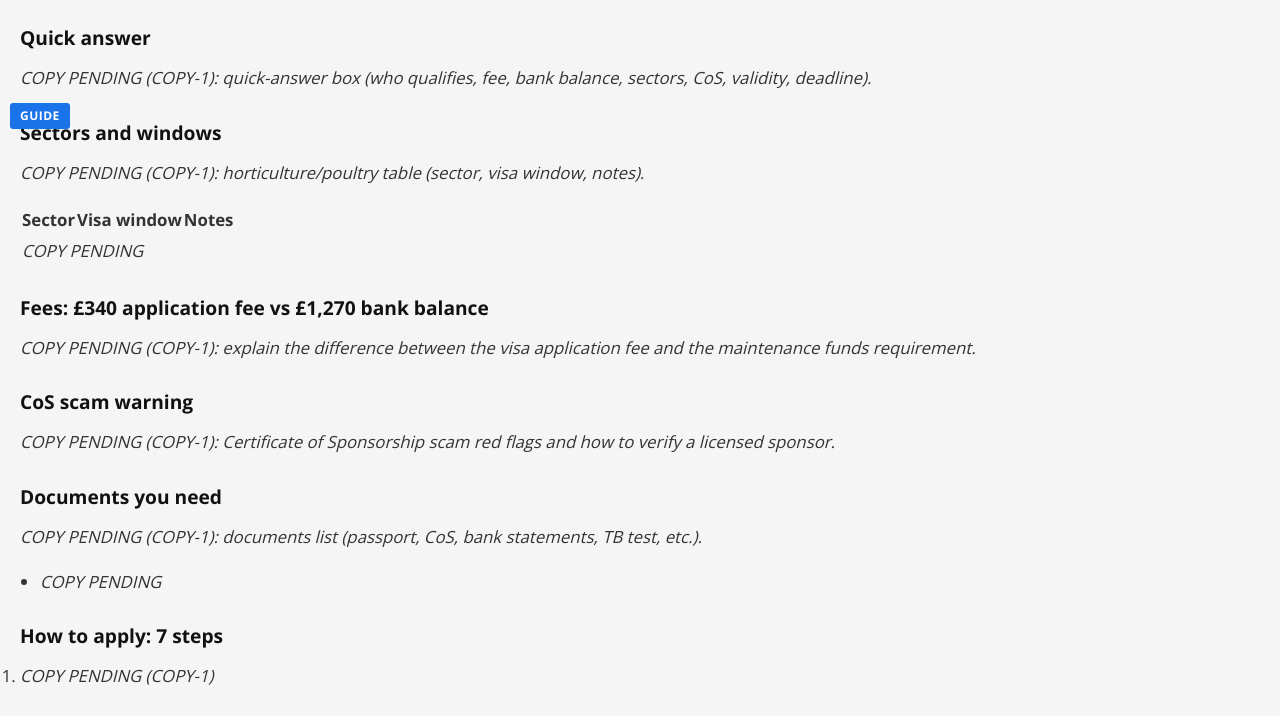
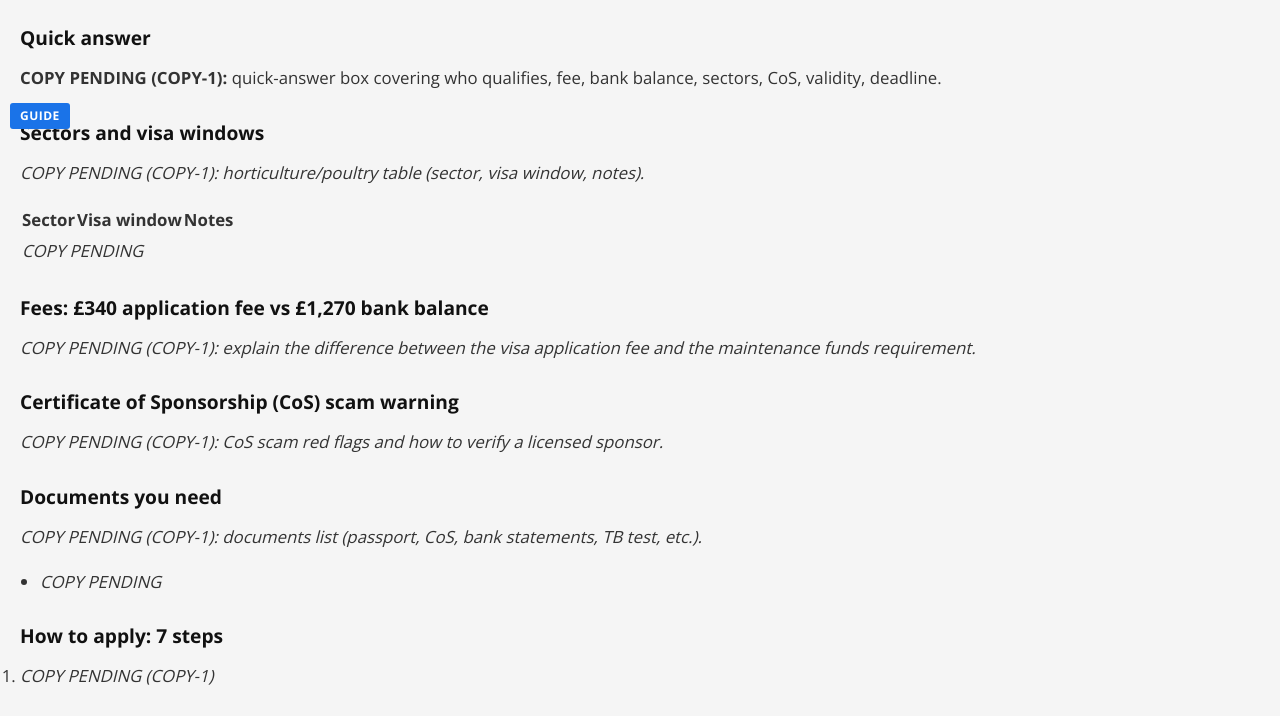
Before and after one commit to kushinaakintokunsunday-afk/mindnewsng, a website: page static-articles/uk-seasonal-worker-visa-2027-requirements.html in a window 1280 px wide. Shown: the part 681-1397 px from the top of the page. Drawn offline with nearby package versions, Linux system fonts and the light colour scheme.

Commit message:
Guide skeleton: all 11 sections with COPY PENDING placeholders

```diff
--- a/static-articles/uk-seasonal-worker-visa-2027-requirements.html
+++ b/static-articles/uk-seasonal-worker-visa-2027-requirements.html
@@ -45,74 +45,84 @@
             </div>
 
             <div class="article-body">
-                <!-- COPY PENDING (COPY-1): quick-answer box -->
+
+                <!-- 1. Quick-answer box -->
                 <section class="quick-answer" aria-label="Quick answer">
                     <h2>Quick answer</h2>
-                    <p><em>COPY PENDING (COPY-1): quick-answer box (who qualifies, fee, bank balance, sectors, CoS, validity, deadline).</em></p>
+                    <p><strong>COPY PENDING (COPY-1):</strong> quick-answer box covering who qualifies, fee, bank balance, sectors, CoS, validity, deadline.</p>
                 </section>
 
-                <!-- COPY PENDING (COPY-1): horticulture/poultry table -->
+                <!-- 2. Horticulture/poultry table -->
                 <section>
-                    <h2>Sectors and windows</h2>
+                    <h2>Sectors and visa windows</h2>
                     <p><em>COPY PENDING (COPY-1): horticulture/poultry table (sector, visa window, notes).</em></p>
-                    <table class="guide-table"><thead><tr><th>Sector</th><th>Visa window</th><th>Notes</th></tr></thead><tbody><tr><td colspan="3"><em>COPY PENDING</em></td></tr></tbody></table>
+                    <table class="guide-table">
+                        <thead><tr><th>Sector</th><th>Visa window</th><th>Notes</th></tr></thead>
+                        <tbody><tr><td colspan="3"><em>COPY PENDING</em></td></tr></tbody>
+                    </table>
                 </section>
 
-                <!-- COPY PENDING (COPY-1): £340 vs £1,270 -->
+                <!-- 3. £340 vs £1,270 -->
                 <section>
-                    <h2>Fees: &pound;340 application fee vs &pound;1,270 bank balance</h2>
+                    <h2>Fees: £340 application fee vs £1,270 bank balance</h2>
                     <p><em>COPY PENDING (COPY-1): explain the difference between the visa application fee and the maintenance funds requirement.</em></p>
                 </section>
 
-                <!-- COPY PENDING (COPY-1): CoS scam warning -->
+                <!-- 4. CoS scam warning -->
                 <section class="warning-box">
-                    <h2>CoS scam warning</h2>
-                    <p><em>COPY PENDING (COPY-1): Certificate of Sponsorship scam red flags and how to verify a licensed sponsor.</em></p>
+                    <h2>Certificate of Sponsorship (CoS) scam warning</h2>
+                    <p><em>COPY PENDING (COPY-1): CoS scam red flags and how to verify a licensed sponsor.</em></p>
                 </section>
 
-                <!-- COPY PENDING (COPY-1): documents list -->
+                <!-- 5. Documents list -->
                 <section>
                     <h2>Documents you need</h2>
                     <p><em>COPY PENDING (COPY-1): documents list (passport, CoS, bank statements, TB test, etc.).</em></p>
                     <ul><li><em>COPY PENDING</em></li></ul>
                 </section>
 
-                <!-- COPY PENDING (COPY-1): 7 steps -->
+                <!-- 6. 7 steps -->
                 <section>
                     <h2>How to apply: 7 steps</h2>
                     <ol><li><em>COPY PENDING (COPY-1)</em></li></ol>
                 </section>
 
-                <!-- COPY PENDING (COPY-1): refusal table -->
+                <!-- 7. Refusal table -->
                 <section>
                     <h2>Common refusal reasons</h2>
-                    <table class="guide-table"><thead><tr><th>Reason</th><th>How to avoid</th></tr></thead><tbody><tr><td colspan="2"><em>COPY PENDING</em></td></tr></tbody></table>
+                    <table class="guide-table">
+                        <thead><tr><th>Reason</th><th>How to avoid</th></tr></thead>
+                        <tbody><tr><td colspan="2"><em>COPY PENDING</em></td></tr></tbody>
+                    </table>
                 </section>
 
-                <!-- COPY PENDING (COPY-1): cost table -->
+                <!-- 8. Cost table -->
                 <section>
                     <h2>Full cost breakdown</h2>
-                    <table class="guide-table"><thead><tr><th>Item</th><th>Cost</th></tr></thead><tbody><tr><td colspan="2"><em>COPY PENDING</em></td></tr></tbody></table>
+                    <table class="guide-table">
+                        <thead><tr><th>Item</th><th>Cost</th></tr></thead>
+                        <tbody><tr><td colspan="2"><em>COPY PENDING</em></td></tr></tbody>
+                    </table>
                 </section>
 
-                <!-- COPY PENDING (COPY-1): 8 FAQs -->
+                <!-- 9. 8 FAQs -->
                 <section>
                     <h2>Frequently asked questions</h2>
                     <p><em>COPY PENDING (COPY-1): 8 FAQs with answers.</em></p>
                 </section>
 
-                <!-- Sponsored slot example (Task 4 plumbing) -->
+                <!-- Sponsored slot (Task 4 plumbing) -->
                 <div class="ebook-promo" data-sponsored="true">
                     <img src="../images/cover_rooted.png" alt="Rooted &amp; Praying" loading="lazy">
                     <div class="ebook-promo-body">
                         <span class="store-badge">Sponsored</span>
                         <h3>Rooted &amp; Praying &mdash; The Christian Parenting Guide</h3>
                         <p>Scripture, prayer and calm answers for 18 digital-age parenting situations.</p>
-                        <!-- UTM template: ?utm_source=mindnewsng&utm_medium=sponsored&utm_campaign=[BRAND]_[MONTH] -->
                         <a href="../rooted-praying.html?utm_source=mindnewsng&utm_medium=sponsored&utm_campaign=ROOTED_NOV2026" class="buy-btn ebook-promo-btn" rel="sponsored nofollow">View the Book &rarr;</a>
                     </div>
                 </div>
 
+                <!-- 10. Related links -->
                 <section>
                     <h2>Related reading</h2>
                     <ul>
@@ -125,11 +135,15 @@
                     </ul>
                 </section>
 
+                <!-- 11. GOV.UK source links -->
                 <section>
                     <h2>Sources</h2>
                     <p><em>COPY PENDING (COPY-1): GOV.UK source links.</em></p>
-                    <ul><li><a href="https://www.gov.uk/seasonal-worker-visa" rel="noopener nofollow" target="_blank">GOV.UK — Seasonal Worker visa</a></li></ul>
+                    <ul>
+                        <li><a href="https://www.gov.uk/seasonal-worker-visa" rel="noopener nofollow" target="_blank">GOV.UK — Seasonal Worker visa</a></li>
+                    </ul>
                 </section>
+
             </div>
         </article>
     </main>
```
